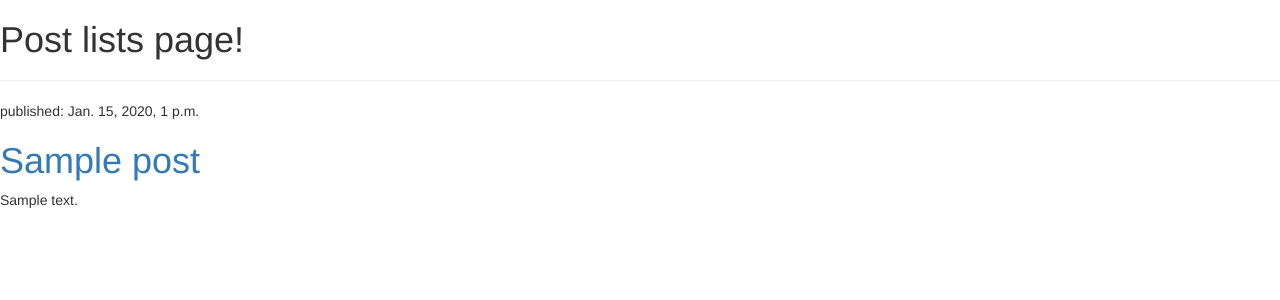
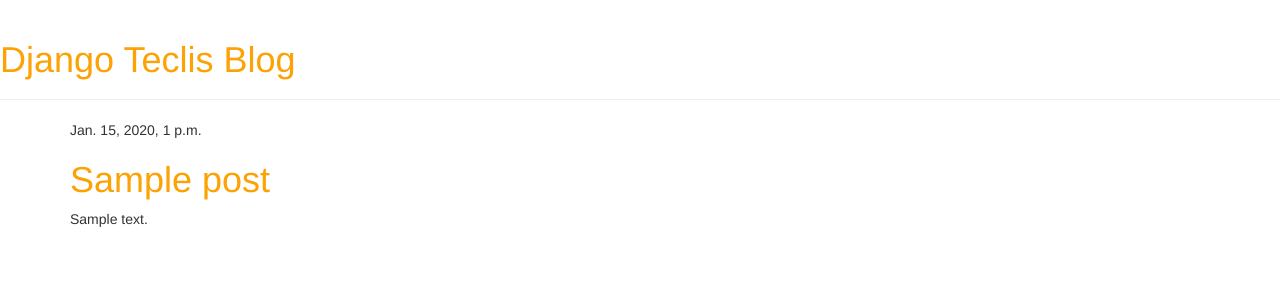
Before and after one commit to teclis23/django-blog, a Django app: template blog/templates/blog/post_list.html in a window 1280 px wide. Shown: the top 300 px of the page. Run offline with Django 3.2, Linux system fonts and the light colour scheme; the template is opened without the code that fills it: values that come from a table or form of the project are taken from there, others are empty; tables that the repository leaves empty hold one stand-in row (values such as "Sample post"); some libraries are stand-ins or nearby versions.

Commit message:
Add post details page

```diff
--- a/blog/templates/blog/base.html
+++ b/blog/templates/blog/base.html
@@ -1,10 +1,23 @@
-<!DOCTYPE html>
-<html lang="en">
-<head>
-    <meta charset="UTF-8">
-    <title>$Title$</title>
-</head>
-<body>
-$END$
+{% load staticfiles %}
+<html>
+    <head>
+        <title>Django Teclis blog</title>
+        <link rel="stylesheet" href="//maxcdn.bootstrapcdn.com/bootstrap/3.2.0/css/bootstrap.min.css">
+        <link rel="stylesheet" href="//maxcdn.bootstrapcdn.com/bootstrap/3.2.0/css/bootstrap-theme.min.css">
+        <link href='//fonts.googleapis.com/css?family=Lobster&subset=latin,latin-ext' rel='stylesheet' type='text/css'>
+        <link rel="stylesheet" href="{% static 'css/blog.css' %}">
+    </head>
+  <body>
+    <div class="page-header">
+        <h1><a href="/">Django Teclis Blog</a></h1>
+    </div>
+    <div class="content container">
+        <div class="row">
+            <div class="col-md-8">
+            {% block content %}
+            {% endblock %}
+            </div>
+        </div>
+    </div>
 </body>
 </html>
--- a/blog/templates/blog/post_list.html
+++ b/blog/templates/blog/post_list.html
@@ -1,27 +1,14 @@
-{% load staticfiles %}
-<!DOCTYPE html>
-<html lang="en">
-<head>
-    <meta charset="UTF-8">
-    <title>Title</title>
+{% extends 'blog/base.html' %}
 
-    <link rel="stylesheet" href="//maxcdn.bootstrapcdn.com/bootstrap/3.2.0/css/bootstrap.min.css">
-    <link rel="stylesheet" href="//maxcdn.bootstrapcdn.com/bootstrap/3.2.0/css/bootstrap-theme.min.css">
 
-    <link rel="stylesheet" href="{% static 'css/style.css' %}">
-</head>
-<body>
-<h1>Post lists page!</h1>
-<hr>
-
-<div class="blog_list_wrapper">
+{% block content %}
     {% for post in posts %}
-    <div>
-        <p>published: {{ post.published_date }}</p>
-        <h1><a href="">{{ post.title }}</a></h1>
-        <p>{{ post.text|linebreaksbr }}</p>
-    </div>
+        <div class="post">
+            <div class="date">
+                {{ post.published_date }}
+            </div>
+            <h1><a href="{% url 'post_detail' pk=post.pk %}">{{ post.title }}</a></h1>
+            <p>{{ post.text|linebreaksbr }}</p>
+        </div>
     {% endfor %}
-</div>
-</body>
-</html>
+{% endblock %}
--- a/blog/urls.py
+++ b/blog/urls.py
@@ -3,4 +3,5 @@ from . import views
 
 urlpatterns = [
     url(r'^$', views.post_list, name='post_list'),
+    url(r'^post/(?P<pk>\d+)/$', views.post_detail, name='post_detail'),
 ]
--- a/blog/views.py
+++ b/blog/views.py
@@ -1,7 +1,13 @@
 from django.shortcuts import render
 from django.utils import timezone
 from .models import Post
+from django.shortcuts import render, get_object_or_404
 
 def post_list(request):
     posts = Post.objects.filter(published_date__lte=timezone.now()).order_by('published_date')
     return render(request, 'blog/post_list.html', {'posts': posts})
+
+def post_detail(request, pk):
+    post = get_object_or_404(Post, pk=pk)
+    print(post)
+    return render(request, 'blog/post_detail.html', {'post': post})
```
Also changed, not shown: blog/templates/blog/post_detail.html (+3 -4 lines).
